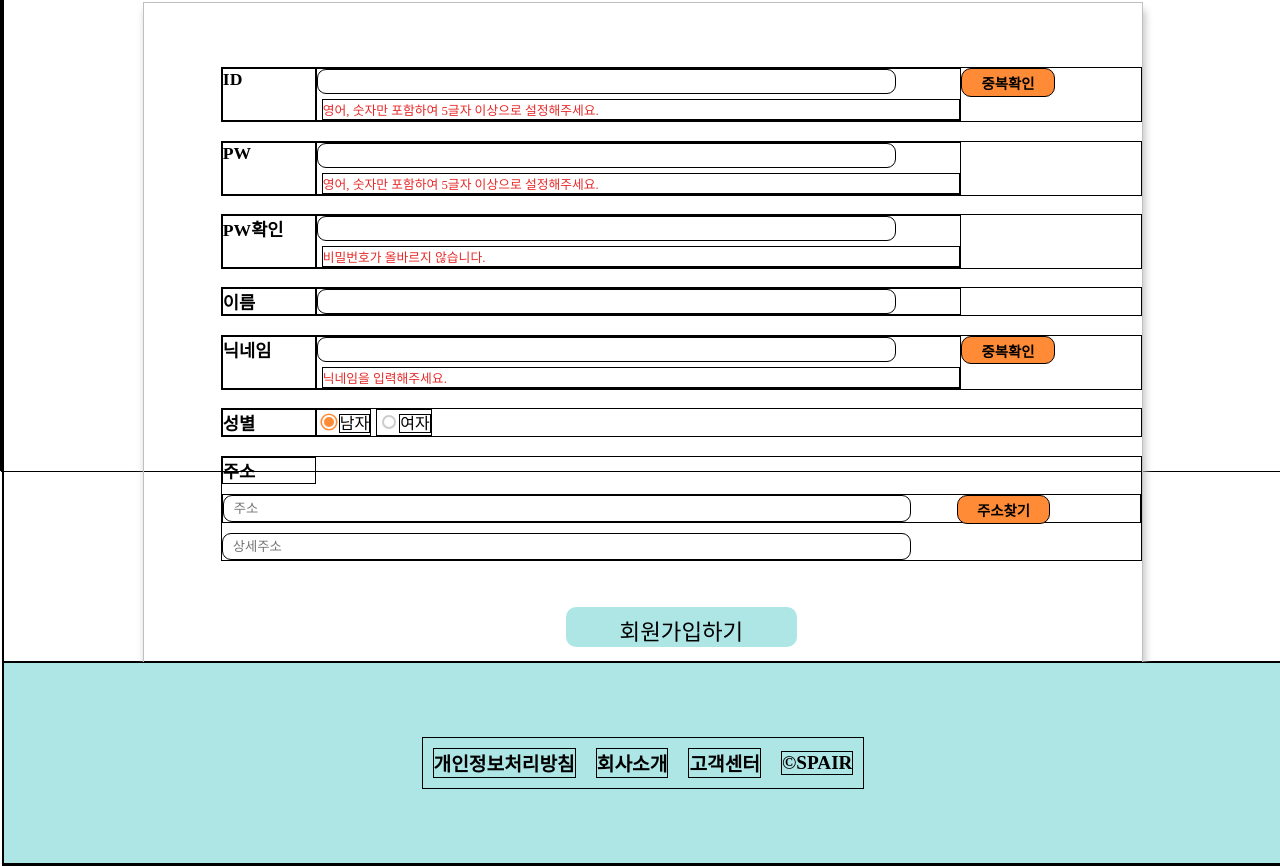
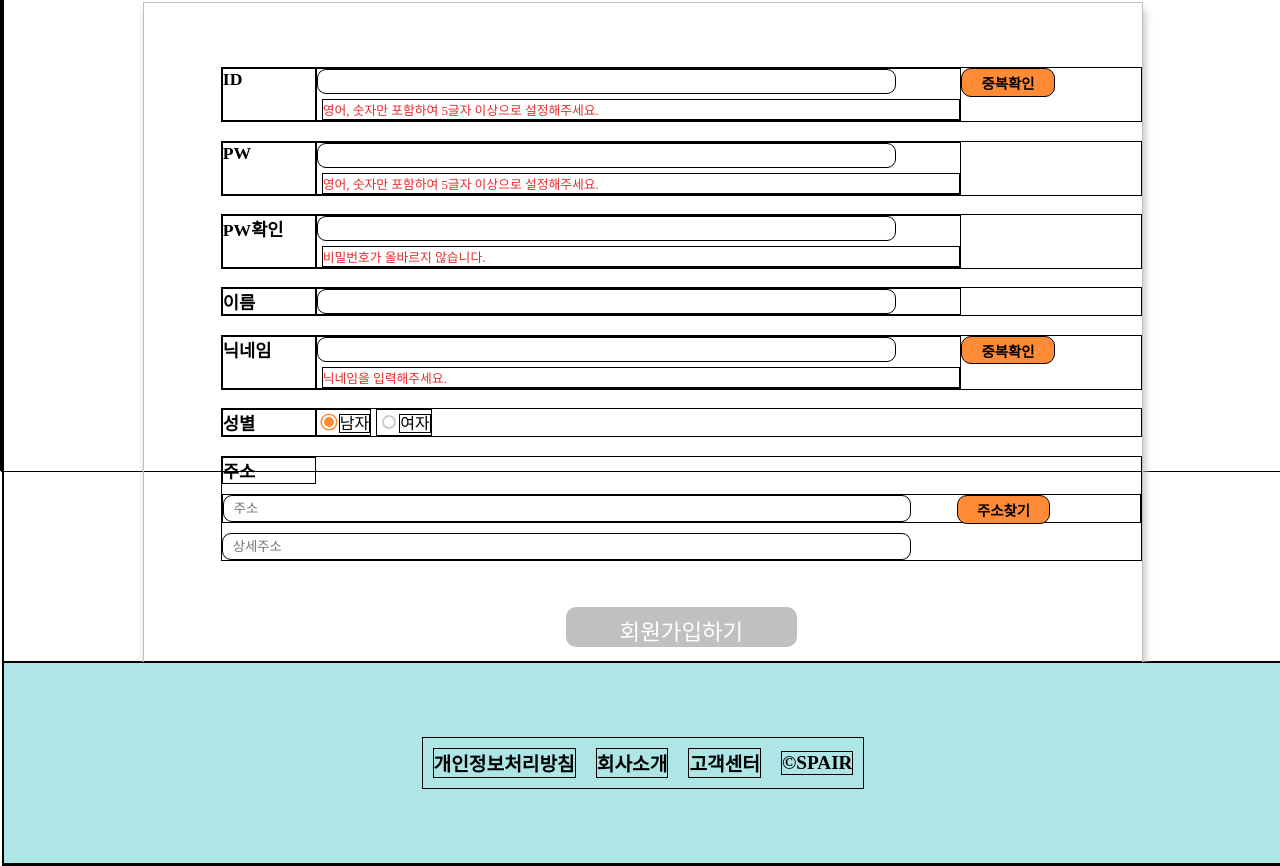
Before and after one commit to seoh77/Spair, a Vue app in the folder front/spair-project/: page /join in a window 1280 px wide. Shown: the part 331-1197 px from the top of the page. Built offline with nearby package versions, Linux system fonts and the light colour scheme; a web font is replaced by a local one.

Commit message:
✨ Feat: ID, PW, PW확인, 닉네임 조건 충족시 회원가입 버튼 활성화

```diff
--- a/front/spair-project/src/views/JoinView.vue
+++ b/front/spair-project/src/views/JoinView.vue
@@ -57,7 +57,7 @@
                 </div>
                 <input type="text" placeholder="상세주소">
             </div>
-            <button id="joinBtn">회원가입하기</button>
+            <button id="joinBtn" :class=" allCheckValue ? 'possible' : 'impossible' ">회원가입하기</button>
         </form>
     </div>
 </template>
@@ -74,6 +74,7 @@
     const checkPW = ref(false)
     const checkConfirmPW = ref(false)
     const checkNickname = ref(false)
+    const allCheckValue = ref(false)
 
     const onCheckId = (event) => {
         const regex =/^[a-zA-Z0-9]*$/           // 영어 대소문자와 숫자만 가능
@@ -84,6 +85,8 @@
         } else {
            checkId.value = false
         }
+
+        allCheck()
     }
 
     const onCheckPW = (event) => {
@@ -95,6 +98,8 @@
         } else {
             checkPW.value = false
         }
+
+        allCheck()
     }
 
     const onCheckConfirmPW = (event) => {
@@ -105,11 +110,24 @@
         } else {
             checkConfirmPW.value = false
         }
+
+        allCheck()
     }
 
     const onCheckNickname = (event) => {
         inputNickname.value = event.target.value
         checkNickname.value = inputNickname.value ? true : false
+        allCheck()
+    }
+
+    const allCheck = () => {
+
+        if(!checkId.value || !checkPW.value || !checkConfirmPW.value || !checkNickname.value) {
+            allCheckValue.value = false
+        } else {
+            allCheckValue.value = true
+        }
+
     }
 </script>
 
@@ -224,10 +242,18 @@
         margin-right: auto;
         font-family: 'Tenada';
         font-size: 1.4rem ;
-        background-color: var(--secondary-color);
         border: none;
         border-radius: 10px ;
         padding-top: 7px;
+    }
+
+    .possible {
+        background-color: var(--secondary-color);
+    }
+
+    .impossible {
+        background-color: var(--gray-color);
+        color: white;
     }
 
     input[type='radio'] {
```
